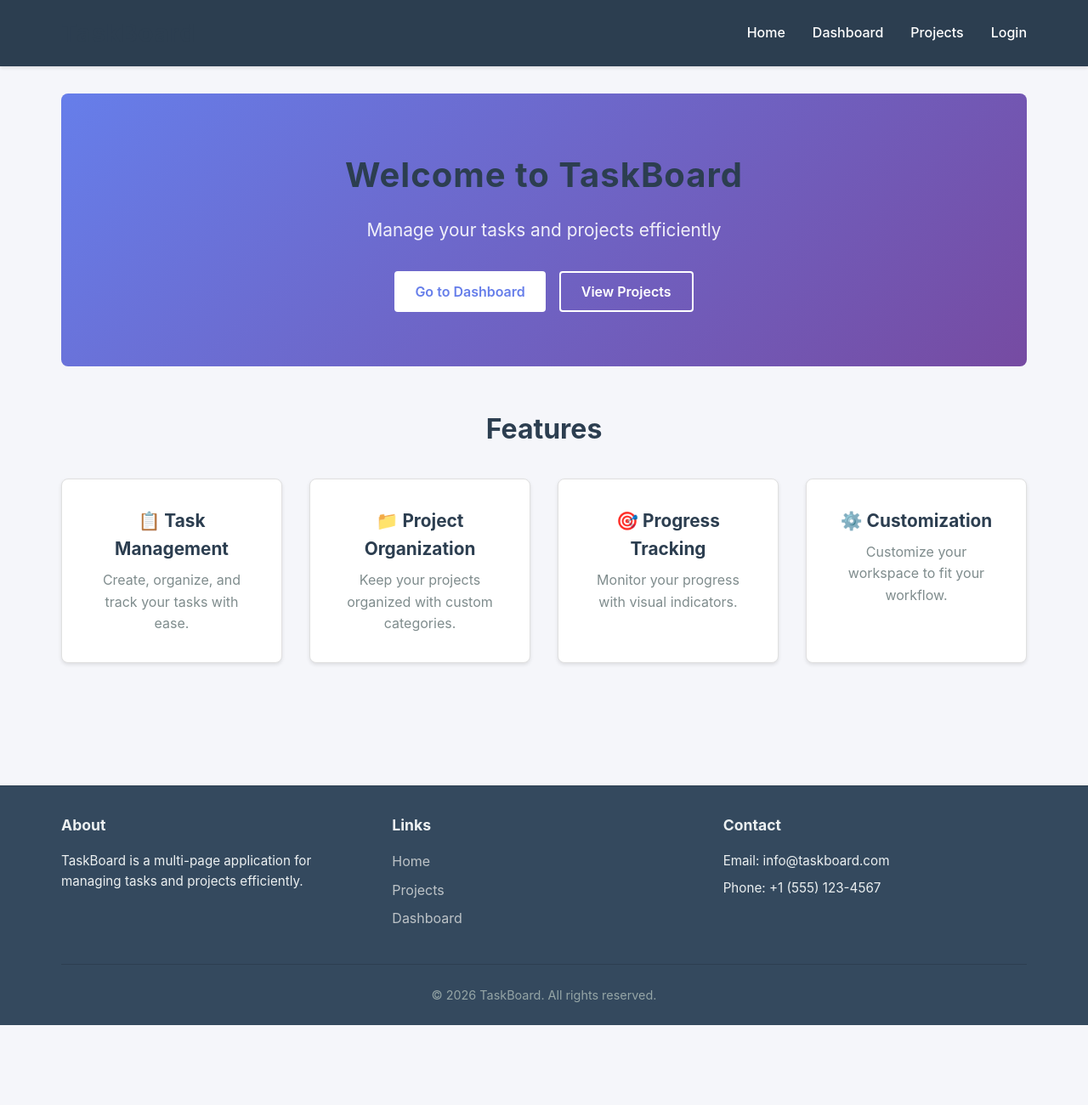
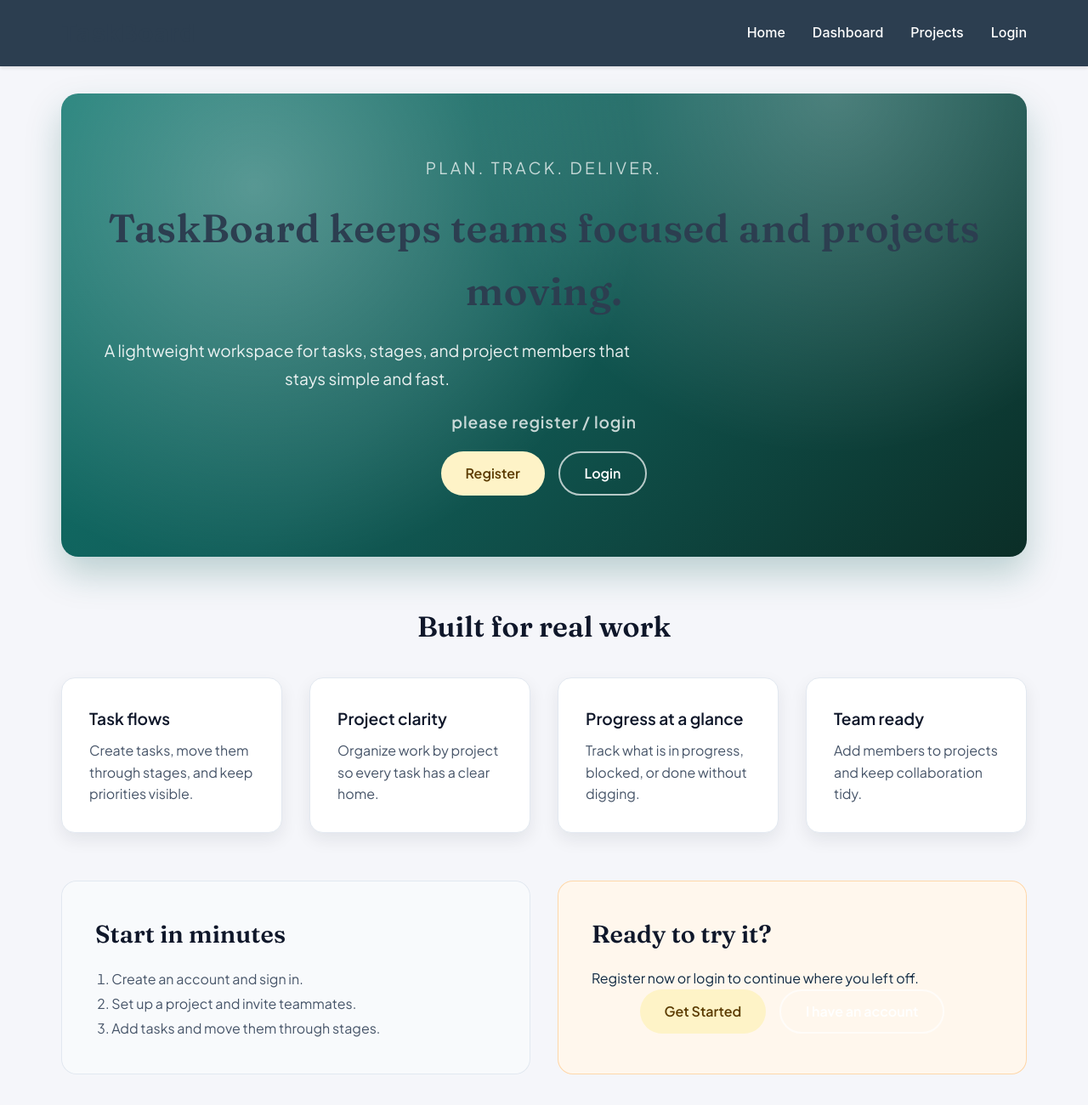
Before and after one commit to MihailAndreev/taksboard, a website built with Vite: page index.html in a window 1280 px wide. Shown: the top 1300 px of the page at 85% size. Before the commit the page ends 1206 px from the top, so only its background shows below. Built offline with nearby package versions, Linux system fonts and the light colour scheme.

Commit message:
feat: enhance index page layout and content; update hero section and add steps for onboarding

```diff
--- a/src/pages/index/index.css
+++ b/src/pages/index/index.css
@@ -1,5 +1,8 @@
+@import url('https://fonts.googleapis.com/css2?family=Fraunces:wght@400;600&family=Plus+Jakarta+Sans:wght@400;600&display=swap');
+
 .index-page {
   animation: fadeIn 0.3s ease-in;
+  color: #102a43;
 }
 
 @keyframes fadeIn {
@@ -12,24 +15,52 @@
 }
 
 .hero-section {
-  background: linear-gradient(135deg, #667eea 0%, #764ba2 100%);
+  background:
+    radial-gradient(circle at 20% 20%, rgba(255, 255, 255, 0.3), transparent 45%),
+    radial-gradient(circle at 80% 0%, rgba(255, 255, 255, 0.25), transparent 40%),
+    linear-gradient(135deg, #0f766e 0%, #115e59 45%, #0b2e27 100%);
   color: white;
-  padding: 4rem 2rem;
+  padding: 4.5rem 2.5rem;
   text-align: center;
-  border-radius: 8px;
-  margin-bottom: 3rem;
+  border-radius: 20px;
+  margin-bottom: 3.5rem;
+  box-shadow: 0 20px 40px rgba(17, 94, 89, 0.25);
+  font-family: 'Plus Jakarta Sans', 'Segoe UI', sans-serif;
+}
+
+.eyebrow {
+  text-transform: uppercase;
+  letter-spacing: 0.2rem;
+  font-size: 0.8rem;
+  margin: 0 0 0.8rem 0;
+  color: rgba(255, 255, 255, 0.8);
 }
 
 .hero-section h1 {
-  font-size: 2.5rem;
+  font-size: 2.9rem;
   margin: 0 0 1rem 0;
-  letter-spacing: 1px;
+  letter-spacing: 0.5px;
+  font-family: 'Fraunces', 'Georgia', serif;
 }
 
 .hero-section p {
-  font-size: 1.3rem;
-  margin: 0 0 2rem 0;
+  font-size: 1.2rem;
+  margin: 0 0 1.2rem 0;
   opacity: 0.9;
+}
+
+.hero-subtitle {
+  max-width: 640px;
+  margin: 0 auto 1.6rem auto;
+  line-height: 1.7;
+}
+
+.hero-note {
+  font-size: 1rem;
+  font-weight: 600;
+  letter-spacing: 0.05rem;
+  color: rgba(255, 255, 255, 0.85);
+  margin-bottom: 2rem;
 }
 
 .cta-buttons {
@@ -40,47 +71,50 @@
 }
 
 .btn {
-  padding: 0.75rem 1.5rem;
+  padding: 0.85rem 1.8rem;
   border: none;
-  border-radius: 4px;
+  border-radius: 999px;
   cursor: pointer;
   font-size: 1rem;
   font-weight: 600;
   transition: all 0.3s ease;
+  font-family: 'Plus Jakarta Sans', 'Segoe UI', sans-serif;
 }
 
 .btn-primary {
-  background-color: white;
-  color: #667eea;
+  background-color: #fef3c7;
+  color: #5b3b00;
 }
 
 .btn-primary:hover {
-  background-color: #f0f0f0;
+  background-color: #fde68a;
   transform: translateY(-2px);
-  box-shadow: 0 4px 12px rgba(0, 0, 0, 0.2);
+  box-shadow: 0 8px 16px rgba(0, 0, 0, 0.2);
 }
 
 .btn-secondary {
   background-color: transparent;
   color: white;
-  border: 2px solid white;
+  border: 2px solid rgba(255, 255, 255, 0.7);
 }
 
 .btn-secondary:hover {
-  background-color: white;
-  color: #667eea;
+  background-color: rgba(255, 255, 255, 0.15);
+  color: white;
   transform: translateY(-2px);
 }
 
 .features-section {
-  margin-bottom: 3rem;
+  margin-bottom: 3.5rem;
+  font-family: 'Plus Jakarta Sans', 'Segoe UI', sans-serif;
 }
 
 .features-section h2 {
-  font-size: 2rem;
+  font-size: 2.1rem;
   margin-bottom: 2rem;
   text-align: center;
-  color: #2c3e50;
+  color: #0f172a;
+  font-family: 'Fraunces', 'Georgia', serif;
 }
 
 .features-grid {
@@ -90,40 +124,76 @@
 }
 
 .feature-card {
-  background: white;
-  border: 1px solid #e0e0e0;
-  border-radius: 8px;
+  background: #ffffff;
+  border: 1px solid #e2e8f0;
+  border-radius: 16px;
   padding: 2rem;
-  text-align: center;
+  text-align: left;
   transition: all 0.3s ease;
-  box-shadow: 0 2px 4px rgba(0, 0, 0, 0.1);
+  box-shadow: 0 8px 20px rgba(15, 23, 42, 0.08);
 }
 
 .feature-card:hover {
-  box-shadow: 0 8px 16px rgba(0, 0, 0, 0.15);
-  transform: translateY(-4px);
+  box-shadow: 0 14px 24px rgba(15, 23, 42, 0.15);
+  transform: translateY(-6px);
 }
 
 .feature-card h3 {
-  color: #2c3e50;
+  color: #0f172a;
   margin-top: 0;
-  margin-bottom: 0.5rem;
-  font-size: 1.3rem;
+  margin-bottom: 0.6rem;
+  font-size: 1.2rem;
+  font-weight: 600;
 }
 
 .feature-card p {
-  color: #7f8c8d;
+  color: #475569;
   margin: 0;
   line-height: 1.6;
 }
 
+.steps-section {
+  display: grid;
+  grid-template-columns: repeat(auto-fit, minmax(280px, 1fr));
+  gap: 2rem;
+  margin-bottom: 3rem;
+  font-family: 'Plus Jakarta Sans', 'Segoe UI', sans-serif;
+}
+
+.steps-card {
+  background: #f8fafc;
+  border-radius: 18px;
+  padding: 2.5rem;
+  box-shadow: inset 0 0 0 1px #e2e8f0;
+}
+
+.steps-card h2 {
+  margin-top: 0;
+  margin-bottom: 1rem;
+  font-size: 1.8rem;
+  color: #0f172a;
+  font-family: 'Fraunces', 'Georgia', serif;
+}
+
+.steps-card ol {
+  margin: 0;
+  padding-left: 1.2rem;
+  color: #475569;
+  line-height: 1.8;
+}
+
+.steps-card.highlight {
+  background: #fff7ed;
+  box-shadow: inset 0 0 0 1px #fed7aa;
+}
+
 @media (max-width: 768px) {
   .hero-section {
-    padding: 2rem 1rem;
+    padding: 2.5rem 1.2rem;
   }
 
   .hero-section h1 {
-    font-size: 1.8rem;
+    font-size: 2rem;
   }
 
   .hero-section p {
--- a/src/pages/index/index.js
+++ b/src/pages/index/index.js
@@ -4,32 +4,53 @@ export async function renderIndex() {
   return `
     <div class="page-container index-page">
       <div class="hero-section">
-        <h1>Welcome to TaskBoard</h1>
-        <p>Manage your tasks and projects efficiently</p>
+        <p class="eyebrow">Plan. Track. Deliver.</p>
+        <h1>TaskBoard keeps teams focused and projects moving.</h1>
+        <p class="hero-subtitle">A lightweight workspace for tasks, stages, and project members that stays simple and fast.</p>
+        <p class="hero-note">please  register / login</p>
         <div class="cta-buttons">
-          <button class="btn btn-primary" data-link="/dashboard">Go to Dashboard</button>
-          <button class="btn btn-secondary" data-link="/projects">View Projects</button>
+          <button class="btn btn-primary" data-link="/register">Register</button>
+          <button class="btn btn-secondary" data-link="/login">Login</button>
         </div>
       </div>
 
       <div class="features-section">
-        <h2>Features</h2>
+        <h2>Built for real work</h2>
         <div class="features-grid">
           <div class="feature-card">
-            <h3>📋 Task Management</h3>
-            <p>Create, organize, and track your tasks with ease.</p>
+            <h3>Task flows</h3>
+            <p>Create tasks, move them through stages, and keep priorities visible.</p>
           </div>
           <div class="feature-card">
-            <h3>📁 Project Organization</h3>
-            <p>Keep your projects organized with custom categories.</p>
+            <h3>Project clarity</h3>
+            <p>Organize work by project so every task has a clear home.</p>
           </div>
           <div class="feature-card">
-            <h3>🎯 Progress Tracking</h3>
-            <p>Monitor your progress with visual indicators.</p>
+            <h3>Progress at a glance</h3>
+            <p>Track what is in progress, blocked, or done without digging.</p>
           </div>
           <div class="feature-card">
-            <h3>⚙️ Customization</h3>
-            <p>Customize your workspace to fit your workflow.</p>
+            <h3>Team ready</h3>
+            <p>Add members to projects and keep collaboration tidy.</p>
+          </div>
+        </div>
+      </div>
+
+      <div class="steps-section">
+        <div class="steps-card">
+          <h2>Start in minutes</h2>
+          <ol>
+            <li>Create an account and sign in.</li>
+            <li>Set up a project and invite teammates.</li>
+            <li>Add tasks and move them through stages.</li>
+          </ol>
+        </div>
+        <div class="steps-card highlight">
+          <h2>Ready to try it?</h2>
+          <p>Register now or login to continue where you left off.</p>
+          <div class="cta-buttons">
+            <button class="btn btn-primary" data-link="/register">Get Started</button>
+            <button class="btn btn-secondary" data-link="/login">I have an account</button>
           </div>
         </div>
       </div>
```
